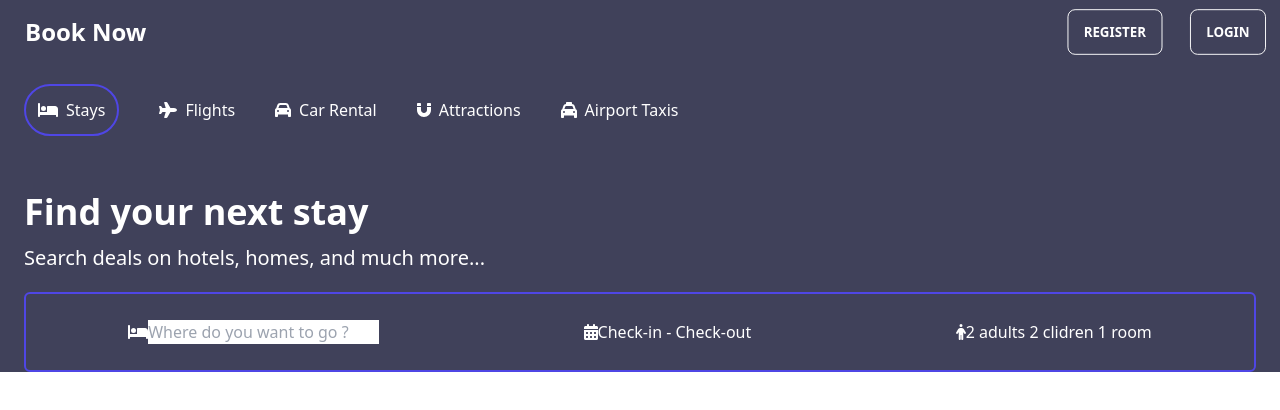
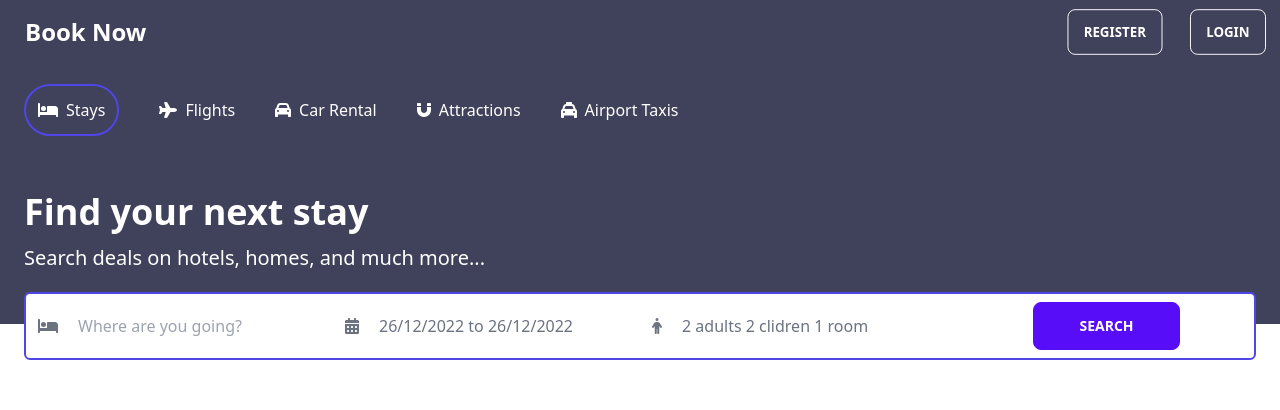
Before and after one commit to fajlarabbykhan/book_now_client_updated, a React (Create React App) app: page / in a window 1280 px wide. Shown: the top 410 px of the page. Built offline with nearby package versions, Linux system fonts and the light colour scheme.

Commit message:
header component seach item date porsion work is on going

```diff
--- a/package.json
+++ b/package.json
@@ -10,7 +10,9 @@
     "@testing-library/react": "^13.4.0",
     "@testing-library/user-event": "^13.5.0",
     "daisyui": "^2.46.0",
+    "date-fns": "^2.29.3",
     "react": "^18.2.0",
+    "react-date-range": "^1.4.0",
     "react-dom": "^18.2.0",
     "react-router-dom": "^6.6.1",
     "react-scripts": "5.0.1",
--- a/src/components/Header.js
+++ b/src/components/Header.js
@@ -8,11 +8,24 @@ import {
   faTaxi,
 } from "@fortawesome/free-solid-svg-icons";
 import { FontAwesomeIcon } from "@fortawesome/react-fontawesome";
-import React from "react";
+import React, { useState } from "react";
+import { DateRange } from "react-date-range";
+import "react-date-range/dist/styles.css"; // main css file
+import "react-date-range/dist/theme/default.css"; // theme css file
+import { format } from "date-fns";
+const Header = () => {
+  const [date, setDate] = useState([
+    {
+      startDate: new Date(),
+      endDate: new Date(),
+      key: "selection",
+    },
+  ]);
 
-const header = () => {
+  const [openDate, setOpenDate] = useState(false);
+
   return (
-    <div className="px-6 bg-[#40415a]  text-white">
+    <div className="px-6 bg-[#40415a]  text-white ">
       <div className=" flex justify-start">
         <div className="w-full max-w-5xl mt-5 mb-14 flex flex-wrap gap-10">
           <div className="flex items-center gap-2  border-2 border-indigo-600 rounded-full	p-3 cursor-pointer">
@@ -43,22 +56,50 @@ const header = () => {
           Search deals on hotels, homes, and much more...
         </p>
       </div>
-      <div className="flex flex-wrap h-20 border-2 border-indigo-600 justify-around items-center  py-2 rounded-md	">
-        <div>
-          <FontAwesomeIcon icon={faBed} />
-          <input type="text" placeholder="Where do you want to go ?" />
+      <div className="grid grid-cols-1 md:grid-cols-4 h-25  border-2 border-indigo-600  py-2 rounded-md mb-[-60px] bg-white relative">
+        <div className="flex items-center gap-5 m-3 ">
+          <FontAwesomeIcon icon={faBed} className="text-gray-500" />
+          <input
+            type="text"
+            placeholder="Where are you going?"
+            className="border-none	outline-none	text-gray-500"
+          />
         </div>
-        <div>
-          <FontAwesomeIcon icon={faCalendarDays} />
-          <span>Check-in - Check-out</span>
+        <div className="flex items-center gap-5 m-3 ">
+          <FontAwesomeIcon icon={faCalendarDays} className="text-gray-500" />
+          <span
+            className="text-gray-500  cursor-pointer"
+            onClick={() => setOpenDate(!openDate)}
+          >
+            {/* Check-in - Check-out */}
+            {`${format(date[0].startDate, "dd/MM/yyyy")} to ${format(
+              date[0].endDate,
+              "dd/MM/yyyy"
+            )}`}
+          </span>
+          {openDate && (
+            <DateRange
+              editableDateInputs={true}
+              onChange={(item) => setDate([item.selection])}
+              moveRangeOnFirstSelection={false}
+              ranges={date}
+              className="absolute top-28 md:top-16"
+            />
+          )}
         </div>
-        <div>
-          <FontAwesomeIcon icon={faPerson} />
-          <span>2 adults 2 clidren 1 room</span>
+        <div className="flex items-center gap-5 m-3 ">
+          <FontAwesomeIcon icon={faPerson} className="text-gray-500" />
+          <span className="text-gray-500  cursor-pointer ">
+            2 adults 2 clidren 1 room
+          </span>
+        </div>
+        <div className="flex items-center justify-start md:justify-center ml-3 gap-5  ">
+          <button className="btn btn-primary w-3/6 ">Search</button>
         </div>
       </div>
+      <br />
     </div>
   );
 };
 
-export default header;
+export default Header;
```
Also changed, not shown: 1 other file (tests, documents, lock files or other folders).
